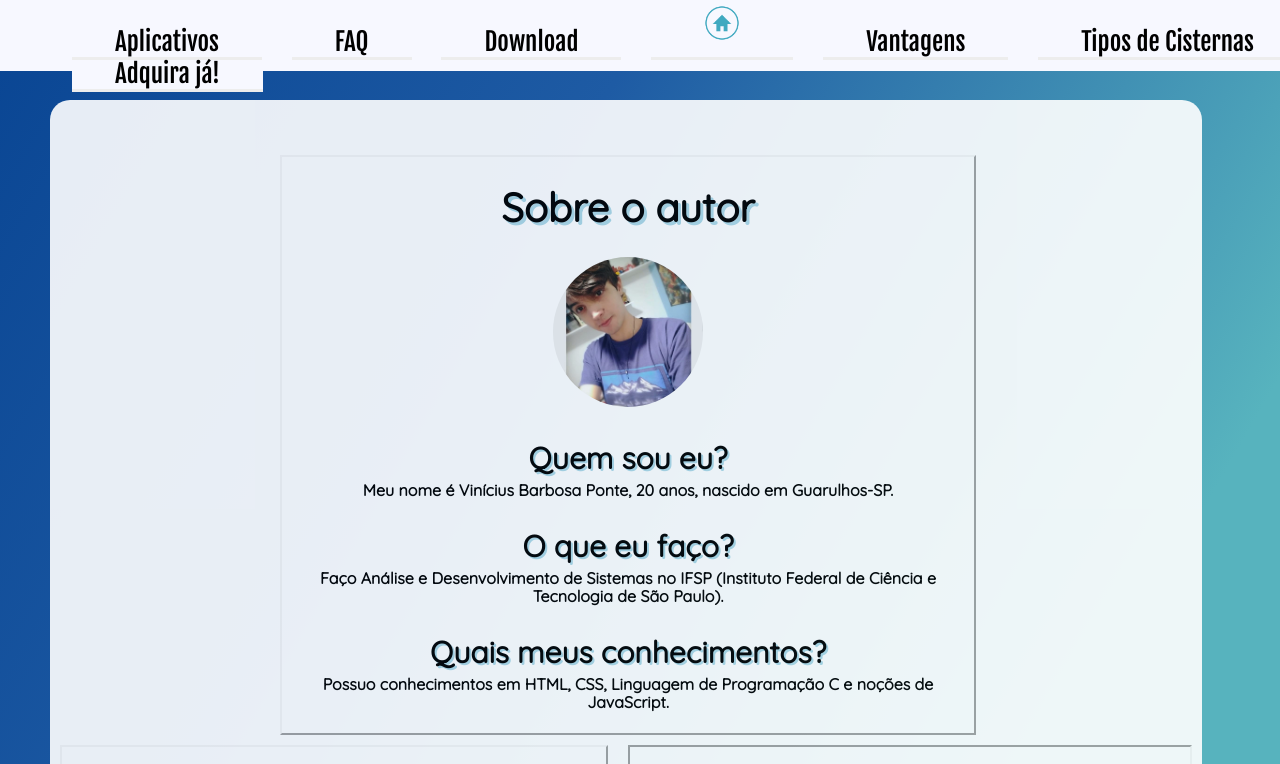
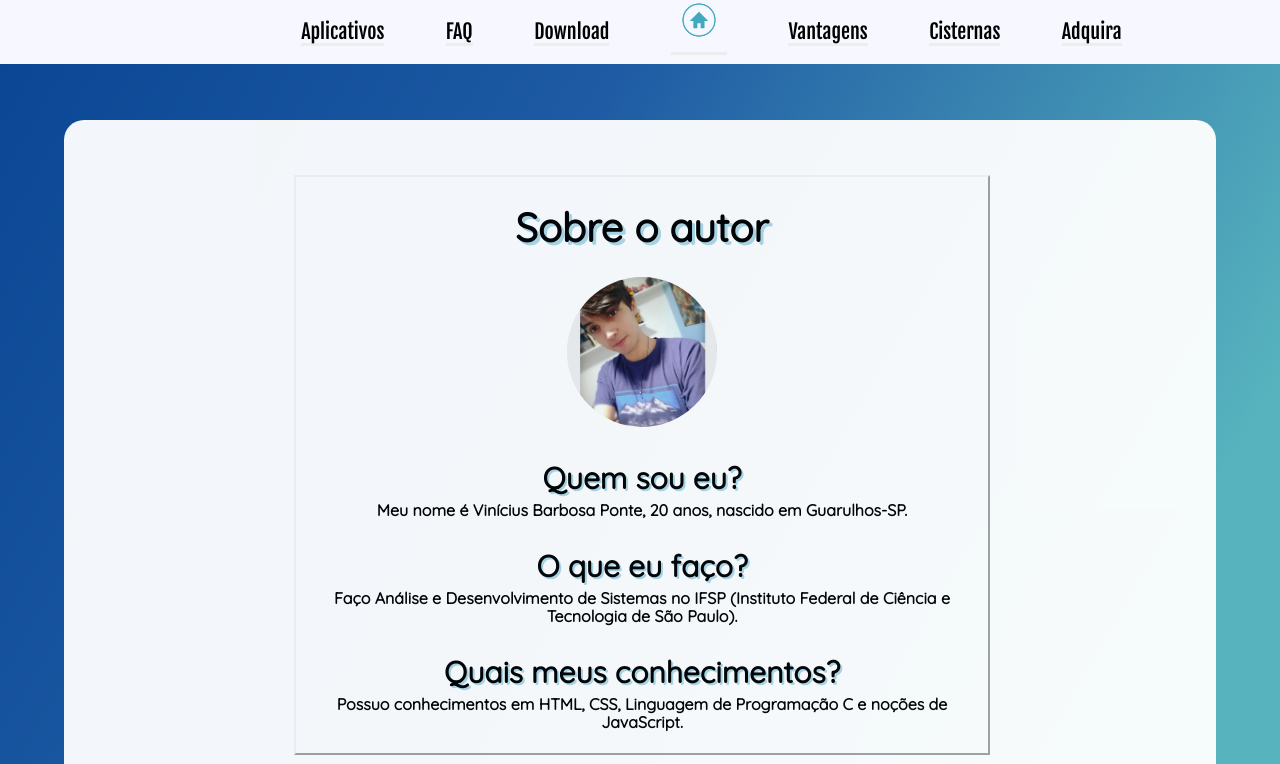
Before and after one commit to ViniciusPonte/ViniciusPonte.Github.io, a plain HTML site: page index.html in a window 1280 px wide. Shown: the top 764 px of the page. Drawn offline with Linux system fonts and the light colour scheme; a web font is replaced by a local one.

Commit message:
first commit

```diff
--- a/estilos.css
+++ b/estilos.css
@@ -1,6 +1,7 @@
 /*====================================================================RESETAR CONFIGURAÇÕES DE PAGINA PREÉSTABELECIDAS==============================================================================================*/
 html, body{
-    height:100%
+    height:100%;
+    width: 100%;
 }
 html {
   line-height: 1.15;
@@ -20,33 +21,36 @@ nav img{
     width: 3.5rem;
     height: 3.5rem;
 }
+#cmenu{
+    margin-left:18%;
+    margin-right:18%;
+}
 .menu{
-    font-family: 'Fjalla One', sans-serif;
-    font-size: 30px;
-    padding-left:2rem;
     background-color: #F7F8FF;
+    display: flex;
     justify-content: space-between;
     list-style: none;
     position: fixed;
     width: 100%;
-    height:12%;
+    height:8%;
     text-align: center;
-    top:-25px;
     z-index: 1;
 }
 .menu li{
-    position: relative;
     font-family: 'Fjalla One', sans-serif;
-    font-size:25px;
-    padding: 0;
-    margin-right:15px;
+    font-size:20px;
     display: inline-block;
+    margin-left:5%;
+    margin-right:5%;
+}
+.menu ul{
+    display: flex;
+    width:125%;
+    text-align: center;
 }
 .menu a{
     position: relative;
-    padding-left: 43px;
-    padding-right: 43px;
-    display: inline-block;
+    display: block;
     background-color: #F7F8FF;
     color: black;
     text-decoration: none;
@@ -58,19 +62,20 @@ nav img{
     border-bottom: 3px solid #639CFF;
     border-radius: 20px;
 }
-
+.homepage{
+    margin-top:-50%;
+}
 
 /*===============================================================================BLOCO PRINCIPAL=====================================================================================================================*/
 .container{
     background-color:white;
-    width: 90%;
     border-radius: 20px;
     position:relative;
-    left:50px;
-    right:50px;
-    top:100px;
+    top:15%;
     opacity: 0.95;
     z-index: 0;
+    margin-left: 5%;
+    margin-right: 5%;
 }
 h1{
     font-family: 'Quicksand', sans-serif;
@@ -96,16 +101,8 @@ p, dd, td{
 }
 /*=====================================================================================INDEX=====================================================================================================================*/
 .container#index{
-    background-color:white;
-    width: 90%;
-    border-radius: 20px;
-    position:relative;
-    left:50px;
-    top:100px;
-    opacity: 0.9;
-    z-index: 0;
-    display:block;
-    margin-right:0;
+    margin-left: 5%;
+    margin-right:5%;
 }
 /*============================================PERFIL======================================================*/
 #perfil{
@@ -369,8 +366,11 @@ fieldset{
 }
 /*=================================================================================================FOOTER=========================================================================================================*/
 footer{
-    margin-top:120px;
+    margin-top:10%;
     width:100%;
+    left:0;
+    right:0;
+    bottom:0;
 }
 #copyright{
     background-color: #1B1A52;
@@ -444,7 +444,6 @@ footer{
     margin-bottom: 10px;
     position: relative;
     padding-left: 0;
-    left: 10px;
     margin-top:-5px;
     padding-top:10px;
 }
--- a/index.html
+++ b/index.html
@@ -15,15 +15,17 @@
     <body>
         <header>
             <nav class="menu">
+            <div id="cmenu">
                 <ul>
                     <li><a href="aplicacoes.html">Aplicativos</a></li>
                     <li><a href="perguntas.html">FAQ</a></li>
                     <li><a href="download.html">Download</a></li>
                     <li><a href="index.html"><img class="homepage" src="imagens/homepage.png"/></a></li>
                     <li><a href="cisternas.html">Vantagens</a></li>
-                <li><a href="tipos_cisternas.html">Tipos de Cisternas</a></li>
-                <li><a href="formulario.html">Adquira já!</a></li>
+                    <li><a href="tipos_cisternas.html">Cisternas</a></li>
+                    <li><a href="formulario.html">Adquira</a></li>
                 </ul>
+            </div>
             </nav>
         </header>
         <div class="container" id="index"><br/><br/><br/>
```
Also changed, not shown: aplicacoes.html (+4 -2 lines), cisternas.html (+4 -2 lines), download.html (+4 -2 lines), formulario.html (+5 -3 lines), perguntas.html (+4 -2 lines), tipos_cisternas.html (+4 -2 lines), LEIA ME.txt (added). Lines whose indentation alone changed are shown as unchanged.
